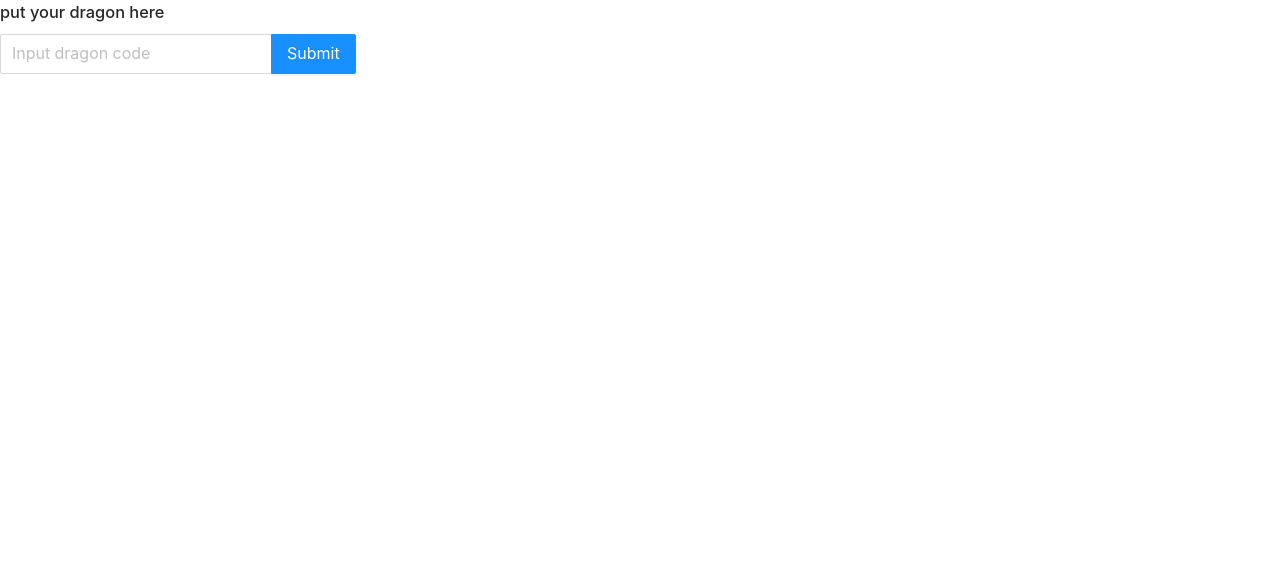
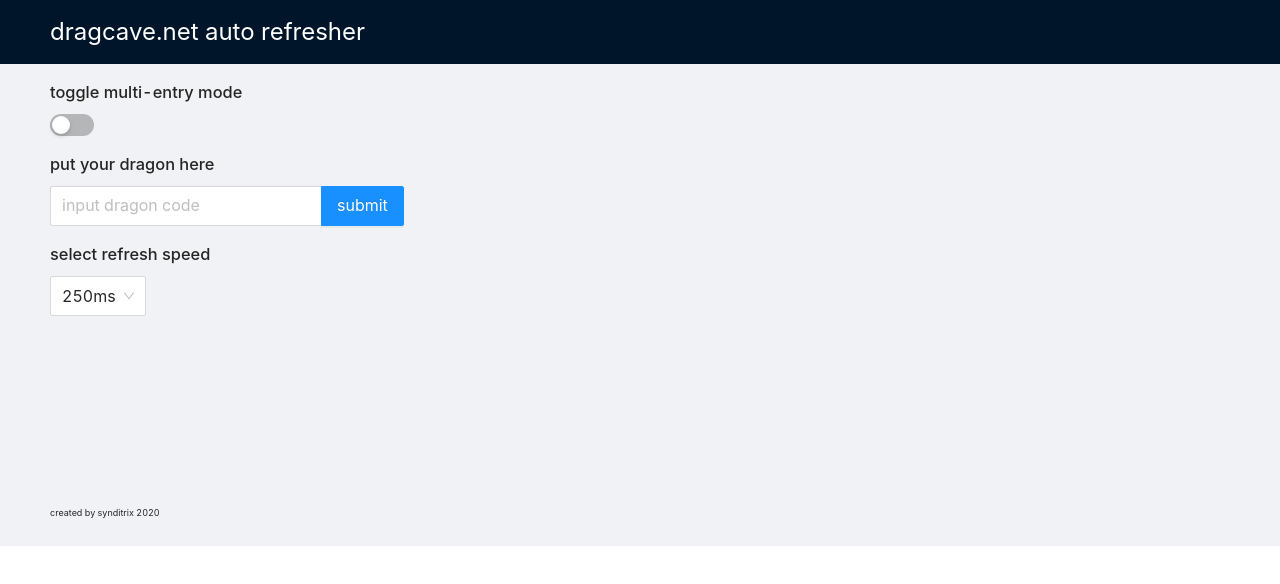
Before and after one commit to synditrix/dc-auto-refresher, a React (Create React App) app: page / in a window 1280 px wide. Shown: the top 584 px of the page. Built offline with nearby package versions, Linux system fonts and the light colour scheme.

Commit message:
stylized + added multi code functionality+

```diff
--- a/public/index.html
+++ b/public/index.html
@@ -24,7 +24,7 @@
       work correctly both with client-side routing and a non-root public URL.
       Learn how to configure a non-root public URL by running `npm run build`.
     -->
-    <title>React App</title>
+    <title>Dragon Cave Autorefresher</title>
   </head>
   <body>
     <noscript>You need to enable JavaScript to run this app.</noscript>
--- a/src/App.js
+++ b/src/App.js
@@ -1,35 +1,64 @@
 import React, { Component } from 'react';
 
 import 'antd/dist/antd.css';
-import { Input, Row, Col } from 'antd';
+import { DownOutlined } from '@ant-design/icons';
+import { Input, Row, Col, Menu, Select, Switch, Button, Layout, Typography } from 'antd';
 
 import Dragon from './Dragon';
 
 const { Search } = Input;
+const { Option } = Select;
+const { Header, Footer, Sider, Content } = Layout;
+const { Text } = Typography;
 
 class App extends Component {
 
 	constructor(props) {
 		super(props);
 		this.setRefreshState = this.setRefreshState.bind(this);
+		this.onClickSpeed = this.onClickSpeed.bind(this);
+		this.handleChange = this.handleChange.bind(this);
+		this.switchMulti = this.switchMulti.bind(this);
 		this.state = {
 			code: sessionStorage.getItem('code') || '',
-			isRefreshing: sessionStorage.getItem('isRefreshing') || false
+			isRefreshing: sessionStorage.getItem('isRefreshing') || false,
+			speed: sessionStorage.getItem('speed') || 250,
+			codes: JSON.parse(sessionStorage.getItem('codes')) || [],
+			multi: sessionStorage.getItem('multi') || false
 		}
 	};
 
 	componentDidMount() {
 		const truthy = this.state.isRefreshing == "true";
 	 	if (truthy) {
- 	 		setInterval(() => window.location.reload(), 500);
+ 	 		setInterval(() => window.location.reload(), this.state.speed);
  		}
 	}
 
-	setRefreshState(option, code) {
+	setRefreshState(option, code, speed, codes, multi) {
 	    sessionStorage.setItem('isRefreshing', option);
 	    sessionStorage.setItem('code', code);
+	    sessionStorage.setItem('speed', speed);
+	    sessionStorage.setItem('codes', JSON.stringify(codes));
+	    sessionStorage.setItem('multi', multi);
 	    this.setState({isRefreshing: option });
 	   	this.setState({code: code });
+	   	this.setState({speed: speed});
+	   	this.setState({codes: codes });
+	   	this.setState({multi: multi });
+	};
+
+	onClickSpeed = (key) => {
+  		this.setState({speed: key});
+	};
+
+	handleChange(value) {
+		const stringvalue = value.toString();
+		this.setState({codes: stringvalue});
+	};
+
+	switchMulti(checked) {
+  		this.setState({multi: checked});
 	}
 
 	render() {
@@ -37,24 +66,76 @@
 	    <div className="App">
 	    	{!this.state.isRefreshing &&
 	    	<div>
+	    	<Layout>
+	    	<Header>
+	    	<Text style={{fontSize: 'x-large', color:'white'}}>
+	    	dragcave.net auto refresher
+	    	</Text>
+	    	</Header>
+	    	<Content style={{ margin: '0 50px' }}>
+	    	<Row style={{marginTop: '1rem'}}>
+	    		<h3>toggle multi-entry mode</h3>
+	    	</Row>
+	    	<Row>
+	    		<Switch onChange={this.switchMulti} />
+	    	</Row>
+	    	<Row style={{marginTop: '1rem'}}>
+	    		<Col xs>
 	    		<h3>put your dragon here</h3>
-	    	<Row>
+	    		</Col>
+	    	</Row>
+	    	{!this.state.multi && <Row>
 		    	<Col xs>
 					<Search
-			  placeholder="Input dragon code"
-			  enterButton="Submit"
+					  placeholder="input dragon code"
+					  enterButton="submit"
 					  size="large"
 					  onSearch={
 					  	value => {
-			  		this.setRefreshState(true, value);
+					  		this.setRefreshState(true, value, this.state.speed, this.state.codes, false);
 					  		window.location.reload();
 					  	}
 					  }
 					/>
 				</Col>
+			</Row>}
+			{this.state.multi && <Row>
+	    	 <Select size="large" mode="tags" style={{ width: '30%' }} placeholder="input multiple codes" onChange={this.handleChange}>
+			 </Select>
+			 <Button
+			 	type="primary"
+			 	size="large"
+			 	onClick={
+			 		() => {
+			 			this.setRefreshState(true, "", this.state.speed, this.state.codes, true);
+			 			window.location.reload();
+			 		}
+			 	}>submit</Button>
+	    	</Row>}
+			<Row style={{marginTop: '1rem'}}>
+	    		<h3>select refresh speed</h3>
 	    	</Row>
+	    	<Row style={{marginBottom: '10rem'}}>
+	    		<Col sm>
+					<Select size="large" defaultValue={this.state.speed + "ms"} onChange={this.onClickSpeed}>
+						<Option key="10">10ms</Option>
+					    <Option key="20">20ms</Option>
+					    <Option key="30">30ms</Option>
+					    <Option key="50">50ms</Option>
+					    <Option key="100">100ms</Option>
+					    <Option key="250">250ms</Option>
+					    <Option key="500">500ms</Option>
+					    <Option key="1000">1000ms</Option>
+					</Select>
+				</Col>
+	    	</Row>
+	    	</Content>
+	    	<Footer>
+				<Text style={{fontSize: 'xx-small'}}>created by synditrix 2020</Text>
+			</Footer>
+	    	</Layout>
 			</div>}
-			{this.state.isRefreshing && <Dragon code={this.state.code} />}
+			{this.state.isRefreshing && <Dragon code={this.state.code} codes={this.state.codes.toString()} multi={this.state.multi}/>}
 	    </div>
 	  );
 	}
--- a/src/Dragon.js
+++ b/src/Dragon.js
@@ -5,9 +5,21 @@
 class Dragon extends Component {
 
 	render() {
+		const stringCast = String(this.props.codes).trim();
+		const codeArray = String(stringCast).split(',');
+		const isMulti = this.props.multi == "true";
+	 	const codesList = codeArray != [] && codeArray.map(i => {
+		  	return (
+		  		<div className="Dragons">
+			    <a href={"https://dragcave.net/view/" + i}><img src={"https://dragcave.net/image/" + i} alt="Adopt one today!"/></a>
+			    </div>
+		  	)
+	    });
+
 	  return (
 	    <div className="Dragon">
-	    <a href={"https://dragcave.net/view/" + this.props.code}><img src={"https://dragcave.net/image/" + this.props.code} alt="Adopt one today!"/></a>
+	    {!isMulti && <a href={"https://dragcave.net/view/" + this.props.code}><img src={"https://dragcave.net/image/" + this.props.code} alt="Adopt one today!"/></a>}
+	  	{isMulti && codesList}
 	    </div>
 	  );
 	}
```
Lines whose indentation alone changed are shown as unchanged.
